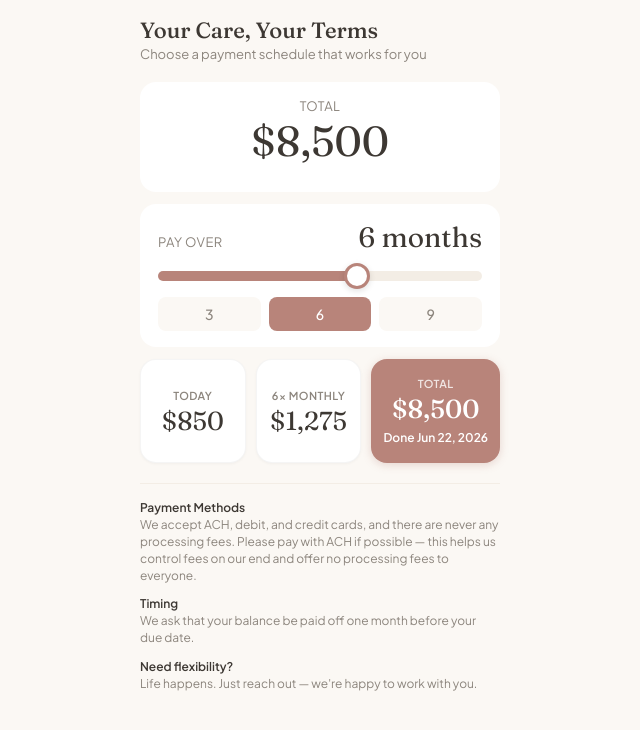
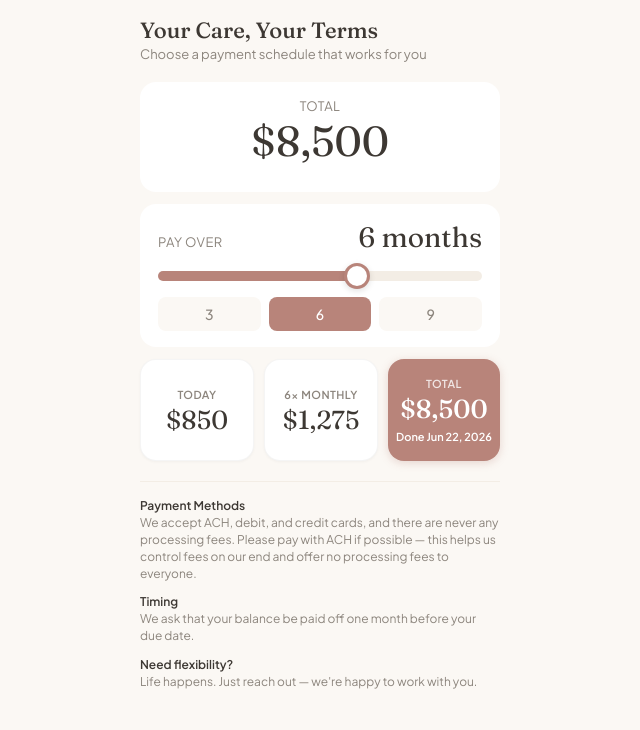
Before and after one commit to grqg-dev/drray-pricing-calculator, a React (Vite) app: page / in a window 1280 px wide. Shown: the top 730 px of the page, without its empty margins (320-960 px from the left). Built offline with nearby package versions, Linux system fonts and the light colour scheme.

Commit message:
fix: stabilize summary card widths and prevent date text wrapping

```diff
--- a/src/index.css
+++ b/src/index.css
@@ -212,7 +212,8 @@ body {
 }
 
 .summary-card {
-  flex: 1;
+  flex: 1 1 0;
+  min-width: 0;
   background: white;
   border-radius: 16px;
   padding: 18px 12px;
@@ -258,7 +259,7 @@ body {
 }
 
 .card-subtext {
-  font-size: 12px;
+  font-size: 11px;
   font-weight: 600;
   color: white;
   margin-top: 8px;
```
